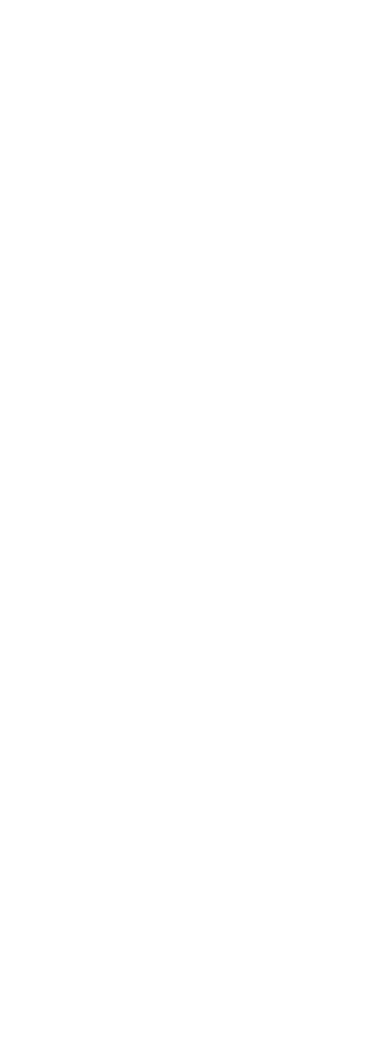
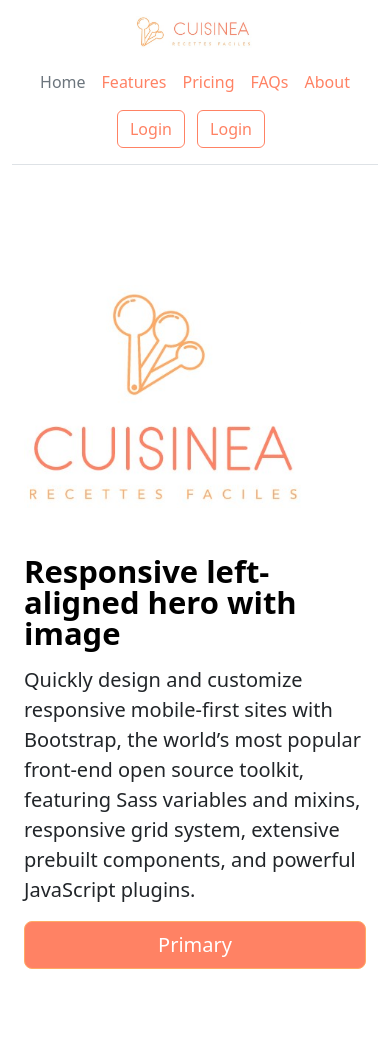
Before and after one commit to Cacahuetedu62/Recette-de-cuisine, a PHP site: page / in a window 390 px wide. Before the commit the part shown is empty. Shown: the top 1063 px of the page. Before the commit the page ends 844 px from the top, so only its background shows below. Run offline with PHP 8.4, Linux system fonts and the light colour scheme.

Commit message:
Php dans le Html ok 31min de vidéo

```diff
--- a/index.php
+++ b/index.php
@@ -4,8 +4,102 @@
     <meta charset="UTF-8">
     <meta name="viewport" content="width=device-width, initial-scale=1.0">
     <title>Mini site de Studi || Recettes de cuisine</title>
+
+    <link href="https://cdn.jsdelivr.net/npm/bootstrap@5.3.3/dist/css/bootstrap.min.css" rel="stylesheet" integrity="sha384-QWTKZyjpPEjISv5WaRU9OFeRpok6YctnYmDr5pNlyT2bRjXh0JMhjY6hW+ALEwIH" crossorigin="anonymous">
+    <script src="https://cdn.jsdelivr.net/npm/bootstrap@5.3.3/dist/js/bootstrap.bundle.min.js" integrity="sha384-YvpcrYf0tY3lHB60NNkmXc5s9fDVZLESaAA55NDzOxhy9GkcIdslK1eN7N6jIeHz" crossorigin="anonymous"></script>
+    <link rel="stylesheet" href="/assets/css/override-bootstrap.css">
+
+
+    <div class="container">
+    <header class="d-flex flex-wrap align-items-center justify-content-center justify-content-md-between py-3 mb-4 border-bottom">
+      <div class="col-md-3 mb-2 mb-md-0">
+        <a href="/" class="d-inline-flex link-body-emphasis text-decoration-none">
+          <img src="assets/images/logo-cuisinea-horizontal.jpg" "40" height="32" role="img" aria-label="Bootstrap"><use xlink:href="#bootstrap"></use></img>
+        </a>
+      </div>
+
+      <ul class="nav col-12 col-md-auto mb-2 justify-content-center mb-md-0">
+        <li><a href="#" class="nav-link px-2 link-secondary">Home</a></li>
+        <li><a href="#" class="nav-link px-2">Features</a></li>
+        <li><a href="#" class="nav-link px-2">Pricing</a></li>
+        <li><a href="#" class="nav-link px-2">FAQs</a></li>
+        <li><a href="#" class="nav-link px-2">About</a></li>
+      </ul>
+
+      <div class="col-md-3 text-end">
+        <button type="button" class="btn btn-outline-primary me-2">Login</button>
+        <button type="button" class="btn btn-outline-primary me-2">Login</button>
+      </div>
+    </header>
+  </div>
+
 </head>
 <body>
 
+<?php
+
+    $recipes = [
+        ['title' => 'mousse au chocolat', 'description' => 'uhuhuhuhuh', 'image' => '1-chocolate-au-mousse'],
+        ['title' => 'Moussaka', 'description' => 'Tsteeeee2', 'image' => '2-gratin-dauphinois'],
+        ['title' => 'Tarte à la fraise', 'description' => 'LALALALLLA1', 'image' => '3-salade'],
+    ]
+
+?>
+
+<div class="container col-xxl-8 px-4 py-5">
+    <div class="row flex-lg-row-reverse align-items-center g-5 py-5">
+      <div class="col-10 col-sm-8 col-lg-6">
+        <img src="/assets/images/logo-cuisinea.jpg" class="d-block mx-lg-auto img-fluid" alt="Bootstrap Themes" width="700" height="500" loading="lazy">
+      </div>
+      <div class="col-lg-6">
+        <h1 class="display-5 fw-bold text-body-emphasis lh-1 mb-3">Responsive left-aligned hero with image</h1>
+        <p class="lead">Quickly design and customize responsive mobile-first sites with Bootstrap, the world’s most popular front-end open source toolkit, featuring Sass variables and mixins, responsive grid system, extensive prebuilt components, and powerful JavaScript plugins.</p>
+        <div class="d-grid gap-2 d-md-flex justify-content-md-start">
+          <button type="button" class="btn btn-primary btn-lg px-4 me-md-2">Primary</button>
+        </div>
+      </div>
+    </div>
+  </div>
+
+<div class="row">
+
+
+<?php
+foreach ($recipes as $key => $recipe){?>
+
+<div class="col-md-4">
+        <div class="card">
+            <img src="..." class="card-img-top" alt="...">
+            <div class="card-body">
+                <h5 class="card-title">     <?=$recipe['title'];?>   </h5>
+                <p class="card-text">   <?=$recipe['description'];?>    </p>
+                <a href="#" class="btn btn-primary">Go somewhere</a>
+            </div>
+        </div>
+    </div>
+
+<?php } ?>
+
+
+</div>
+
+<div class="container">
+  <footer class="d-flex flex-wrap justify-content-between align-items-center py-3 my-4 border-top">
+    <div class="col-md-4 d-flex align-items-center">
+      <a href="/" class="mb-3 me-2 mb-md-0 text-body-secondary text-decoration-none lh-1">
+        <svg class="bi" width="30" height="24"><use xlink:href="#bootstrap"></use></svg>
+      </a>
+      <span class="mb-3 mb-md-0 text-body-secondary">© 2024 Company, Inc</span>
+    </div>
+
+    <ul class="nav col-md-4 justify-content-end list-unstyled d-flex">
+      <li class="ms-3"><a class="text-body-secondary" href="#"><svg class="bi" width="24" height="24"><use xlink:href="#twitter"></use></svg></a></li>
+      <li class="ms-3"><a class="text-body-secondary" href="#"><svg class="bi" width="24" height="24"><use xlink:href="#instagram"></use></svg></a></li>
+      <li class="ms-3"><a class="text-body-secondary" href="#"><svg class="bi" width="24" height="24"><use xlink:href="#facebook"></use></svg></a></li>
+    </ul>
+  </footer>
+</div>
+
+
 </body>
 </html>
```
